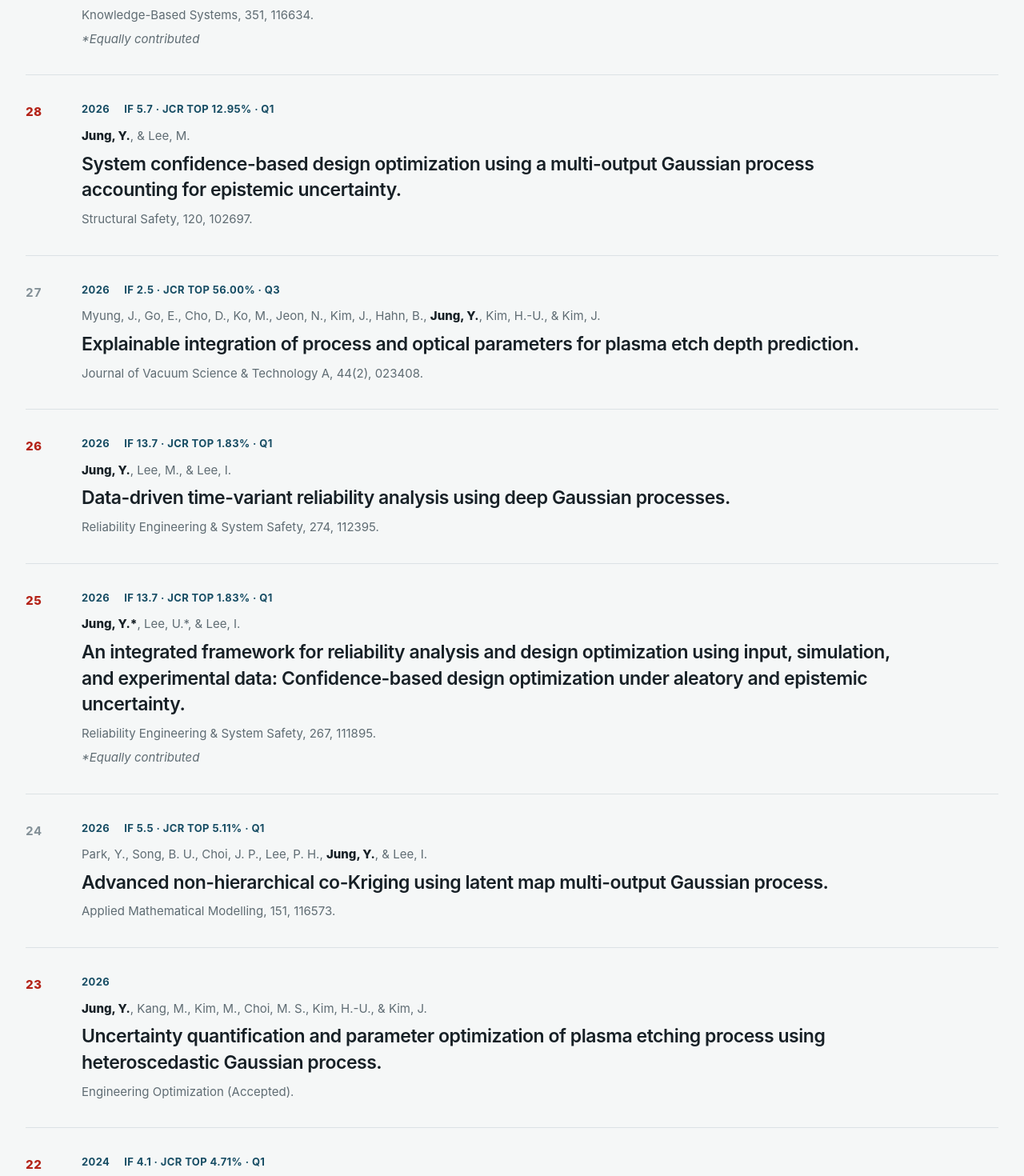
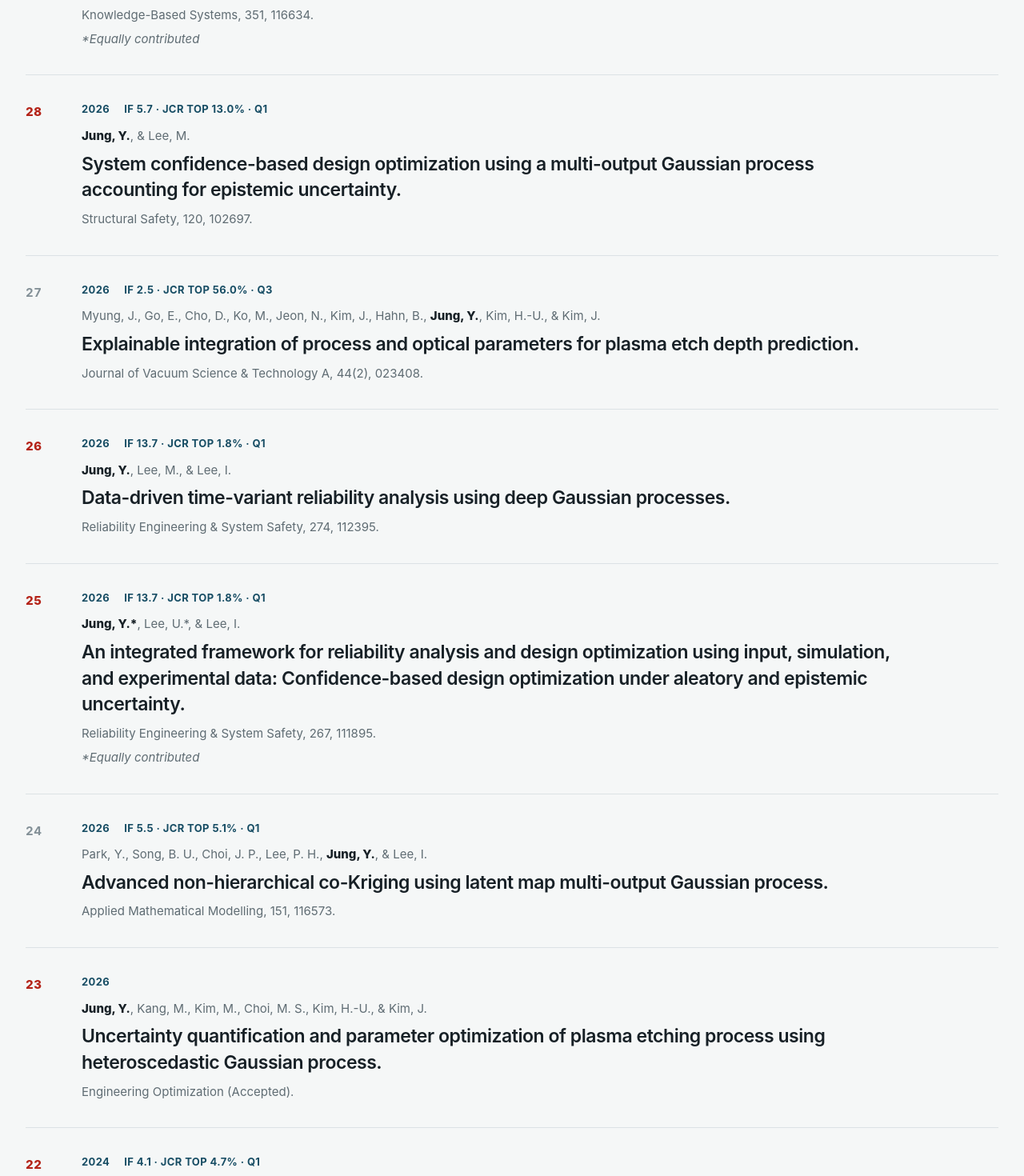
Before and after one commit to yongsujung/yongsujung.github.io, a Next.js app: page / in a window 1280 px wide. Shown: the part 5340-6810 px from the top of the page at 80% size. Built offline with nearby package versions, Linux system fonts and the light colour scheme.

Commit message:
Round JCR percentiles to one decimal

```diff
--- a/app/page.tsx
+++ b/app/page.tsx
@@ -91,7 +91,7 @@ const publications = [
     authors: 'Jung, Y.*, Park, Y.*, & Lee, I.',
     title: 'Non-hierarchical multi-output multi-fidelity Gaussian processes using a structure-aware composite kernel.',
     venue: 'Knowledge-Based Systems, 351, 116634.',
-    metric: 'IF 8.0 · JCR Top 16.19% · Q1',
+    metric: 'IF 8.0 · JCR Top 16.2% · Q1',
     note: '*Equally contributed',
   },
   {
@@ -99,28 +99,28 @@ const publications = [
     authors: 'Jung, Y., & Lee, M.',
     title: 'System confidence-based design optimization using a multi-output Gaussian process accounting for epistemic uncertainty.',
     venue: 'Structural Safety, 120, 102697.',
-    metric: 'IF 5.7 · JCR Top 12.95% · Q1',
+    metric: 'IF 5.7 · JCR Top 13.0% · Q1',
   },
   {
     year: '2026',
     authors: 'Myung, J., Go, E., Cho, D., Ko, M., Jeon, N., Kim, J., Hahn, B., Jung, Y., Kim, H.-U., & Kim, J.',
     title: 'Explainable integration of process and optical parameters for plasma etch depth prediction.',
     venue: 'Journal of Vacuum Science & Technology A, 44(2), 023408.',
-    metric: 'IF 2.5 · JCR Top 56.00% · Q3',
+    metric: 'IF 2.5 · JCR Top 56.0% · Q3',
   },
   {
     year: '2026',
     authors: 'Jung, Y., Lee, M., & Lee, I.',
     title: 'Data-driven time-variant reliability analysis using deep Gaussian processes.',
     venue: 'Reliability Engineering & System Safety, 274, 112395.',
-    metric: 'IF 13.7 · JCR Top 1.83% · Q1',
+    metric: 'IF 13.7 · JCR Top 1.8% · Q1',
   },
   {
     year: '2026',
     authors: 'Jung, Y.*, Lee, U.*, & Lee, I.',
     title: 'An integrated framework for reliability analysis and design optimization using input, simulation, and experimental data: Confidence-based design optimization under aleatory and epistemic uncertainty.',
     venue: 'Reliability Engineering & System Safety, 267, 111895.',
-    metric: 'IF 13.7 · JCR Top 1.83% · Q1',
+    metric: 'IF 13.7 · JCR Top 1.8% · Q1',
     note: '*Equally contributed',
   },
   {
@@ -128,7 +128,7 @@ const publications = [
     authors: 'Park, Y., Song, B. U., Choi, J. P., Lee, P. H., Jung, Y., & Lee, I.',
     title: 'Advanced non-hierarchical co-Kriging using latent map multi-output Gaussian process.',
     venue: 'Applied Mathematical Modelling, 151, 116573.',
-    metric: 'IF 5.5 · JCR Top 5.11% · Q1',
+    metric: 'IF 5.5 · JCR Top 5.1% · Q1',
   },
   {
     year: '2026',
@@ -141,7 +141,7 @@ const publications = [
     authors: 'Jung, Y.*, Kim, M.*, Cho, H., Hu, W., & Lee, I.',
     title: 'Confidence-based design optimization using multivariate kernel density estimation under insufficient input data.',
     venue: 'Probabilistic Engineering Mechanics, 78, 103702.',
-    metric: 'IF 4.1 · JCR Top 4.71% · Q1',
+    metric: 'IF 4.1 · JCR Top 4.7% · Q1',
     note: '*Equally contributed',
   },
   {
@@ -149,14 +149,14 @@ const publications = [
     authors: 'Gu, J., Jung, Y., Ahn, J., Ahn, J., Choi, J., Kang, B., et al.',
     title: 'Auxetic kirigami structure-based self-powered strain sensor with customizable performance using machine learning.',
     venue: 'Nano Energy, 130, 110124.',
-    metric: 'IF 16.7 · JCR Top 5.76% · Q1',
+    metric: 'IF 16.7 · JCR Top 5.8% · Q1',
   },
   {
     year: '2024',
     authors: 'Lee, M.*, Jung, Y.*, Hwang, C., Kim, M., Kim, M., Lee, U., & Lee, I.',
     title: 'An efficient multi-fidelity design optimization framework for a thermoelectric generator system.',
     venue: 'Energy Conversion and Management, 315, 118788.',
-    metric: 'IF 11.8 · JCR Top 2.33% · Q1',
+    metric: 'IF 11.8 · JCR Top 2.3% · Q1',
     note: '*Equally contributed',
   },
   {
@@ -164,112 +164,112 @@ const publications = [
     authors: 'Choo, J., Jung, Y., Jo, H., & Lee, I.',
     title: 'Statistical model calibration of correlated unknown model variables through identifiability improvement.',
     venue: 'Probabilistic Engineering Mechanics, 77, 103670.',
-    metric: 'IF 4.1 · JCR Top 4.71% · Q1',
+    metric: 'IF 4.1 · JCR Top 4.7% · Q1',
   },
   {
     year: '2024',
     authors: 'Yang, S., Lee, M., Jung, Y., Cho, H., Hu, W., & Lee, I.',
     title: 'An effective active learning strategy for reliability-based design optimization under multiple simulation models.',
     venue: 'Structural Safety, 107, 102426.',
-    metric: 'IF 5.7 · JCR Top 12.95% · Q1',
+    metric: 'IF 5.7 · JCR Top 13.0% · Q1',
   },
   {
     year: '2023',
     authors: 'Choo, J., Jung, Y., Jo, H., Kim, J., & Lee, I.',
     title: 'Distribution estimation of Johnson-Cook parameters considering correlation in quasi-static state.',
     venue: 'International Journal of Mechanical Sciences, 244, 108086.',
-    metric: 'IF 11.4 · JCR Top 2.17% · Q1',
+    metric: 'IF 11.4 · JCR Top 2.2% · Q1',
   },
   {
     year: '2022',
     authors: 'Lee, M., Jung, Y., Choi, J., & Lee, I.',
     title: 'A reanalysis-based multi-fidelity (RBMF) surrogate framework for efficient structural optimization.',
     venue: 'Computers & Structures, 273, 106895.',
-    metric: 'IF 5.6 · JCR Top 14.51% · Q1',
+    metric: 'IF 5.6 · JCR Top 14.5% · Q1',
   },
   {
     year: '2022',
     authors: 'Kim, M., Jung, Y., Lee, M., & Lee, I.',
     title: 'An expected uncertainty reduction of reliability: Adaptive sampling convergence criterion for Kriging-based reliability analysis.',
     venue: 'Structural and Multidisciplinary Optimization, 65(7), 206.',
-    metric: 'IF 4.5 · JCR Top 17.98% · Q1',
+    metric: 'IF 4.5 · JCR Top 18.0% · Q1',
   },
   {
     year: '2022',
     authors: 'Choo, J., Jung, Y., & Lee, I.',
     title: 'A Bayesian model calibration under insufficient data environment.',
     venue: 'Structural and Multidisciplinary Optimization, 65(3), 96.',
-    metric: 'IF 4.5 · JCR Top 17.98% · Q1',
+    metric: 'IF 4.5 · JCR Top 18.0% · Q1',
   },
   {
     year: '2022',
     authors: 'Jung, Y., Jo, H., Choo, J., & Lee, I.',
     title: 'Statistical model calibration and design optimization under aleatory and epistemic uncertainty.',
     venue: 'Reliability Engineering & System Safety, 222, 108428.',
-    metric: 'IF 13.7 · JCR Top 1.83% · Q1',
+    metric: 'IF 13.7 · JCR Top 1.8% · Q1',
   },
   {
     year: '2021',
     authors: 'Jung, Y., & Lee, I.',
     title: 'Optimal design of experiments for optimization-based model calibration using Fisher information matrix.',
     venue: 'Reliability Engineering & System Safety, 216, 107968.',
-    metric: 'IF 13.7 · JCR Top 1.83% · Q1',
+    metric: 'IF 13.7 · JCR Top 1.8% · Q1',
   },
   {
     year: '2021',
     authors: 'Acar, E., Bayrak, G., Jung, Y., Lee, I., Ramu, P., & Ravichandran, S. S.',
     title: 'Modeling, analysis, and optimization under uncertainties: A review.',
     venue: 'Structural and Multidisciplinary Optimization, 64(5), 2909–2945.',
-    metric: 'IF 4.5 · JCR Top 17.98% · Q1',
+    metric: 'IF 4.5 · JCR Top 18.0% · Q1',
   },
   {
     year: '2021',
     authors: 'Jo, H., Lee, K., Lee, M., Jung, Y., & Lee, I.',
     title: 'Optimization-based model calibration of marginal and joint output distributions utilizing analytical gradients.',
     venue: 'Structural and Multidisciplinary Optimization, 63(6), 2853–2868.',
-    metric: 'IF 4.5 · JCR Top 17.98% · Q1',
+    metric: 'IF 4.5 · JCR Top 18.0% · Q1',
   },
   {
     year: '2021',
     authors: 'Jung, Y., Kang, K., Cho, H., & Lee, I.',
     title: 'Confidence-based design optimization for a more conservative optimum under surrogate model uncertainty caused by Gaussian process.',
     venue: 'Journal of Mechanical Design, 143(9), 091701.',
-    metric: 'IF 3.3 · JCR Top 29.89% · Q2',
+    metric: 'IF 3.3 · JCR Top 29.9% · Q2',
   },
   {
     year: '2020',
     authors: 'Jung, Y., Cho, H., & Lee, I.',
     title: 'Intelligent initial point selection for MPP search in reliability-based design optimization.',
     venue: 'Structural and Multidisciplinary Optimization, 62(4), 1809–1820.',
-    metric: 'IF 4.5 · JCR Top 17.98% · Q1',
+    metric: 'IF 4.5 · JCR Top 18.0% · Q1',
   },
   {
     year: '2020',
     authors: 'Jung, Y., Lee, J., Lee, M., Kang, N., & Lee, I.',
     title: 'Probabilistic analytical target cascading using kernel density estimation for accurate uncertainty propagation.',
     venue: 'Structural and Multidisciplinary Optimization, 61(5), 2077–2095.',
-    metric: 'IF 4.5 · JCR Top 17.98% · Q1',
+    metric: 'IF 4.5 · JCR Top 18.0% · Q1',
   },
   {
     year: '2020',
     authors: 'Duan, Z., Jung, Y., Yan, J., & Lee, I.',
     title: 'Reliability-based multi-scale design optimization of composite frames considering structural compliance and manufacturing constraints.',
     venue: 'Structural and Multidisciplinary Optimization, 61(6), 2401–2421.',
-    metric: 'IF 4.5 · JCR Top 17.98% · Q1',
+    metric: 'IF 4.5 · JCR Top 18.0% · Q1',
   },
   {
     year: '2020',
     authors: 'Jung, Y., Cho, H., Duan, Z., & Lee, I.',
     title: 'Determination of sample size for input variables in RBDO through bi-objective confidence-based design optimization under input model uncertainty.',
     venue: 'Structural and Multidisciplinary Optimization, 61(1), 253–266.',
-    metric: 'IF 4.5 · JCR Top 17.98% · Q1',
+    metric: 'IF 4.5 · JCR Top 18.0% · Q1',
   },
   {
     year: '2019',
     authors: 'Oh, S.*, Jung, Y.*, Kim, S., Lee, I., & Kang, N.',
     title: 'Deep generative design: Integration of topology optimization and generative models.',
     venue: 'Journal of Mechanical Design, 141(11), 111405.',
-    metric: 'IF 3.3 · JCR Top 29.89% · Q2',
+    metric: 'IF 3.3 · JCR Top 29.9% · Q2',
     note: '*Equally contributed',
   },
   {
@@ -277,21 +277,21 @@ const publications = [
     authors: 'Jung, Y., Cho, H., & Lee, I.',
     title: 'Reliability measure approach for confidence-based design optimization under insufficient input data.',
     venue: 'Structural and Multidisciplinary Optimization, 60(5), 1967–1982.',
-    metric: 'IF 4.5 · JCR Top 17.98% · Q1',
+    metric: 'IF 4.5 · JCR Top 18.0% · Q1',
   },
   {
     year: '2019',
     authors: 'Jung, Y., Cho, H., & Lee, I.',
     title: 'MPP-based approximated DRM (ADRM) using simplified bivariate approximation with linear regression.',
     venue: 'Structural and Multidisciplinary Optimization, 59(5), 1761–1773.',
-    metric: 'IF 4.5 · JCR Top 17.98% · Q1',
+    metric: 'IF 4.5 · JCR Top 18.0% · Q1',
   },
   {
     year: '2018',
     authors: 'Jung, Y., Kang, N., & Lee, I.',
     title: 'Modified augmented Lagrangian coordination and alternating direction method of multipliers with parallelization in non-hierarchical analytical target cascading.',
     venue: 'Structural and Multidisciplinary Optimization, 58(2), 555–573.',
-    metric: 'IF 4.5 · JCR Top 17.98% · Q1',
+    metric: 'IF 4.5 · JCR Top 18.0% · Q1',
   },
 ];
 
```
